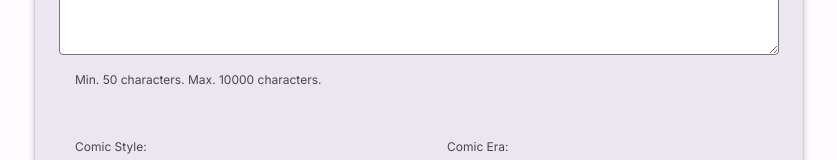
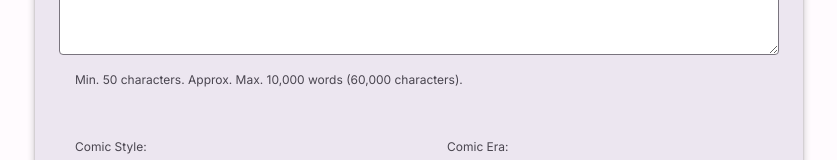
Before and after one commit to ESV43/comics, a React (Vite) app: page / in a window 1280 px wide. Shown: the part 602-762 px from the top of the page, without its empty margins (221-1058 px from the left). Built offline with nearby package versions, Linux system fonts and the light colour scheme.

Commit message:
Update StoryInputForm.tsx

```diff
--- a/components/StoryInputForm.tsx
+++ b/components/StoryInputForm.tsx
@@ -45,9 +45,9 @@ const StoryInputForm: React.FC<StoryInputFormProps> = ({ onSubmit, isLoading, is
           placeholder="Type or paste your comic story here. Describe characters, scenes, and actions..."
           required
           minLength={50}
-          maxLength={10000}
+          maxLength={60000} // Increased character limit
         />
-        <p className="input-description">Min. 50 characters. Max. 10000 characters.</p>
+        <p className="input-description">Min. 50 characters. Approx. Max. 10,000 words (60,000 characters).</p>
       </div>
 
       <div className="form-group-grid">
```
